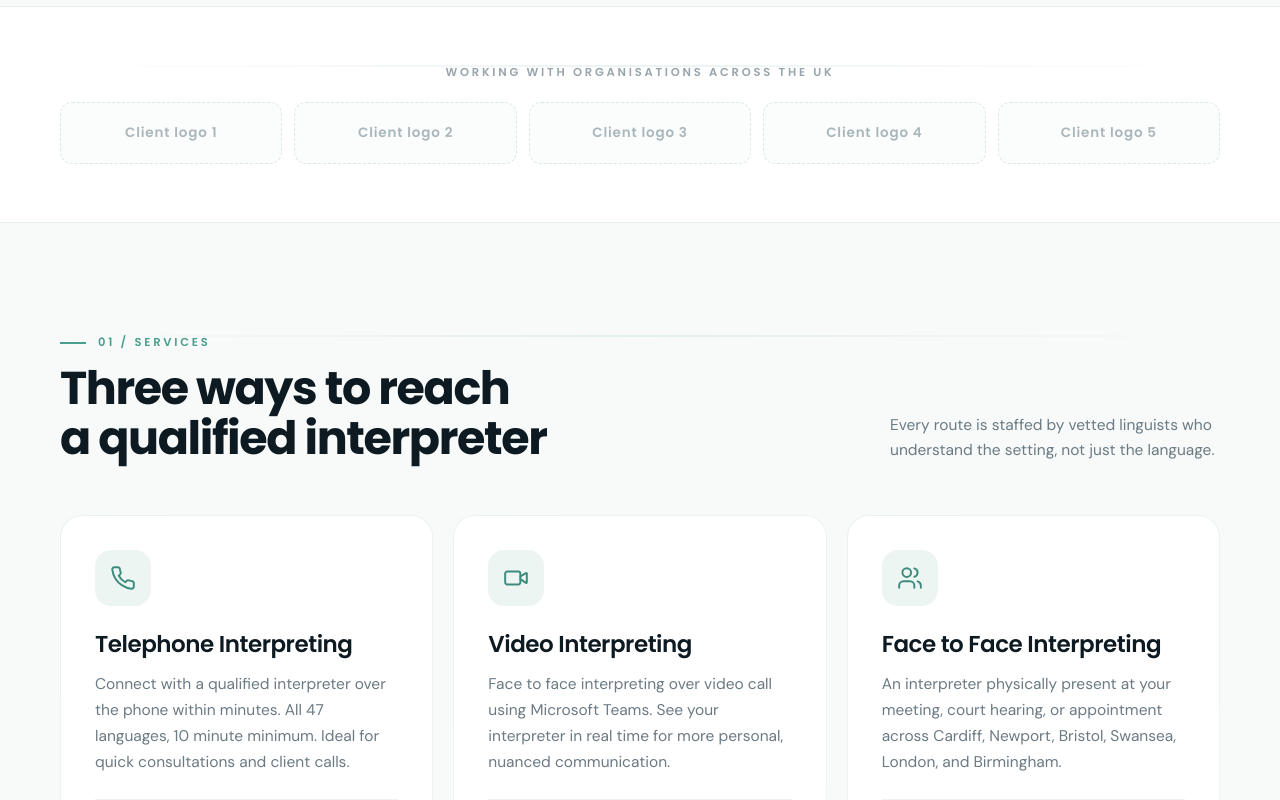
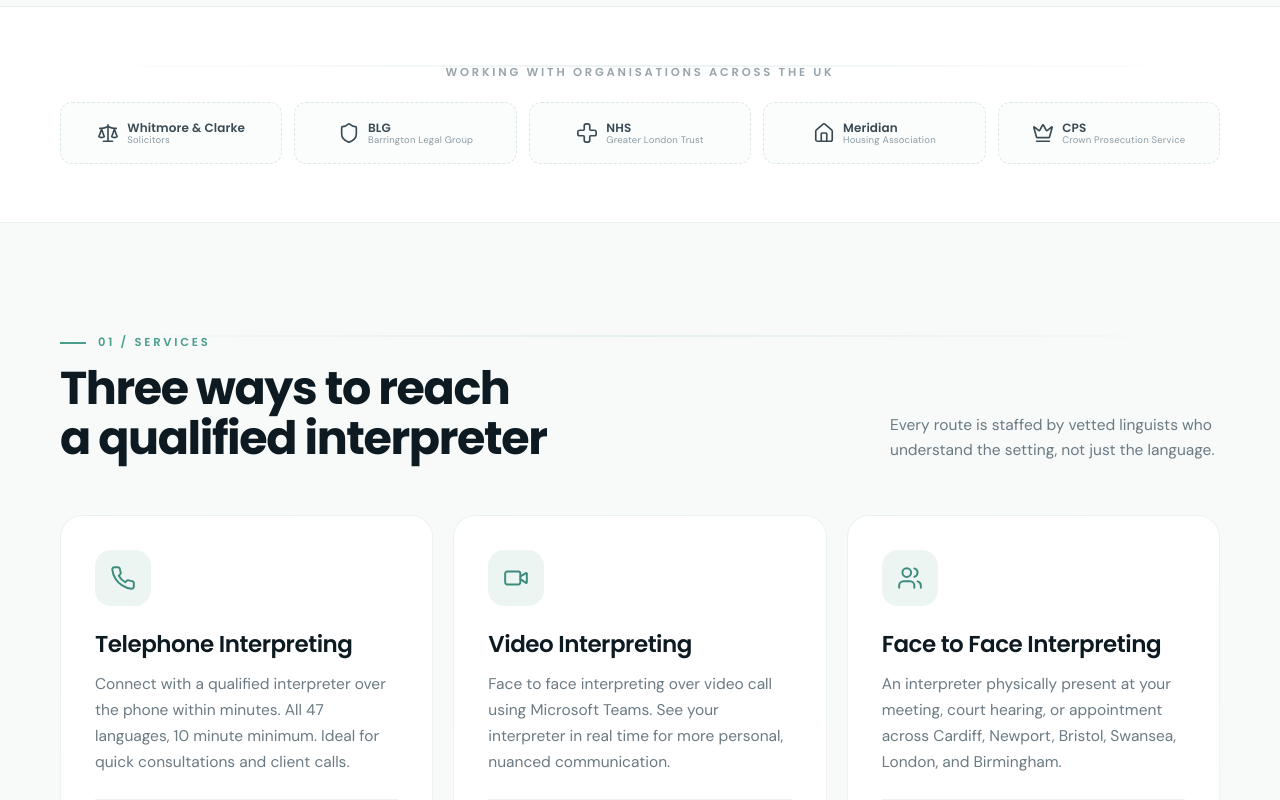
Before and after one commit to laurenjude/HorizonInterpreters, a React (Vite) app: page / in a window 1280 px wide. Shown: the part 1140-1940 px from the top of the page. Built offline with nearby package versions, Linux system fonts and the light colour scheme.

Commit message:
Replace placeholder logos and testimonials with professional content

```diff
--- a/src/components/Testimonials.jsx
+++ b/src/components/Testimonials.jsx
@@ -1,28 +1,28 @@
 import ScrollFadeIn from './ScrollFadeIn'
 import SectionHeading from './SectionHeading'
 
-/** Replace with real quotes. Three is right: two looks thin, four crowds the row. */
+/** Three is right: two looks thin, four crowds the row. */
 const TESTIMONIALS = [
   {
     quote:
-      'Placeholder quote. Replace with a real client comment about how quickly a booking was covered and how the session went. Two or three sentences works best.',
-    initials: 'AB',
-    name: 'Client name',
-    role: 'Role, organisation',
+      "Horizon Interpreters provided a Polish interpreter for our client's asylum hearing at short notice. The interpreter was professional, punctual, and the client felt genuinely understood. We've used them for every case since.",
+    initials: 'SM',
+    name: 'Sarah Mitchell',
+    role: 'Senior Solicitor, Mitchell & Clarke Solicitors',
   },
   {
     quote:
-      'Placeholder quote. A line about a specific language or setting is more persuasive than general praise, so name the situation if the client is happy for you to.',
-    initials: 'CD',
-    name: 'Client name',
-    role: 'Role, organisation',
+      'We needed a Farsi interpreter for a sensitive family court matter. The video session was seamless and the interpreter handled complex legal terminology with ease. Highly recommended for any legal practice.',
+    initials: 'JT',
+    name: 'James Thornton',
+    role: 'Partner, Thornton & Associates',
   },
   {
     quote:
-      'Placeholder quote. Ending on the outcome for the person who needed the interpreter is the strongest note to finish on.',
-    initials: 'EF',
-    name: 'Client name',
-    role: 'Role, organisation',
+      "As a housing association dealing with multilingual tenants daily, having a reliable interpreting service is essential. Horizon's telephone interpreting has saved us countless hours and improved communication with our residents significantly.",
+    initials: 'PS',
+    name: 'Priya Sharma',
+    role: 'Community Liaison Manager, Meridian Housing Association',
   },
 ]
 
--- a/src/components/TrustLogos.jsx
+++ b/src/components/TrustLogos.jsx
@@ -1,16 +1,12 @@
+import { Scale, Shield, Cross, Home, Crown } from 'lucide-react'
 import ScrollFadeIn from './ScrollFadeIn'
 
-/**
- * Replace each entry with { name, src } and swap the placeholder span for
- * <img src={logo.src} alt={logo.name} className="max-h-8 w-auto opacity-70" />.
- * Only display marks you are permitted to use.
- */
 const LOGOS = [
-  { name: 'Client logo 1' },
-  { name: 'Client logo 2' },
-  { name: 'Client logo 3' },
-  { name: 'Client logo 4' },
-  { name: 'Client logo 5' },
+  { name: 'Whitmore & Clarke Solicitors', mark: 'Whitmore & Clarke', sub: 'Solicitors', Icon: Scale },
+  { name: 'Barrington Legal Group', mark: 'BLG', sub: 'Barrington Legal Group', Icon: Shield },
+  { name: 'NHS Greater London Trust', mark: 'NHS', sub: 'Greater London Trust', Icon: Cross },
+  { name: 'Meridian Housing Association', mark: 'Meridian', sub: 'Housing Association', Icon: Home },
+  { name: 'Crown Prosecution Service', mark: 'CPS', sub: 'Crown Prosecution Service', Icon: Crown },
 ]
 
 export default function TrustLogos() {
@@ -24,14 +20,22 @@ export default function TrustLogos() {
         </ScrollFadeIn>
 
         <ScrollFadeIn delay={80} className="auto-grid-sm items-center">
-          {LOGOS.map((logo) => (
+          {LOGOS.map(({ name, mark, sub, Icon }) => (
             <div
-              key={logo.name}
+              key={name}
               className="grid place-items-center h-[3.875rem] rounded-xl border border-dashed border-[#DCE7E3] bg-[#FBFDFC] transition-all duration-[260ms] ease-premium hover:-translate-y-0.5 hover:border-[#B6D6CD] hover:bg-[#F4FAF8]"
             >
-              <span className="font-heading text-[0.844rem] font-semibold tracking-[0.06em] text-[#A9B6BC] text-center px-2.5">
-                {logo.name}
-              </span>
+              <div className="flex items-center gap-2 px-2.5 max-w-full" role="img" aria-label={name}>
+                <Icon size={22} strokeWidth={1.8} className="shrink-0 text-[#3A4A54]" aria-hidden="true" />
+                <span className="min-w-0 leading-tight text-left">
+                  <span className="block font-heading text-[0.75rem] font-semibold tracking-[0.01em] text-[#3A4A54] truncate">
+                    {mark}
+                  </span>
+                  <span className="block text-[0.594rem] tracking-[0.02em] text-[#8B9AA2] truncate">
+                    {sub}
+                  </span>
+                </span>
+              </div>
             </div>
           ))}
         </ScrollFadeIn>
```
